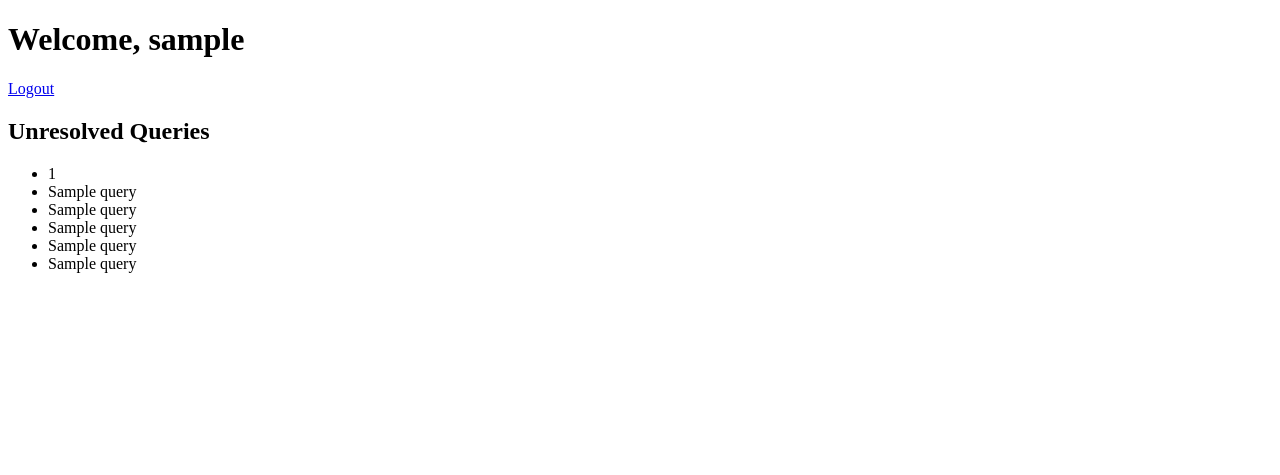
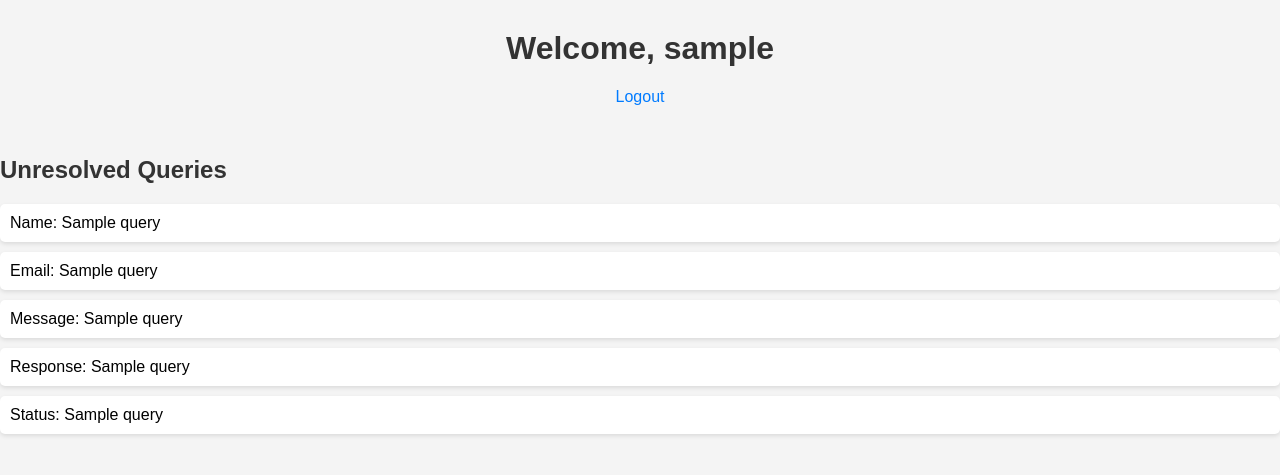
Before and after one commit to jithin2059/HeyBuddy, a Flask app: template templates/admin.html in a window 1280 px wide. Shown: the top 475 px of the page. Run offline with Flask 3, Linux system fonts and the light colour scheme; a user stored in the database is signed in; tables that the repository leaves empty hold one stand-in row (values such as "Sample post"); the template is opened without the code that fills it: most values are stand-ins (such as "Sample title", 1, 10 or a date in 2020).

Commit message:
Update admin.html

```diff
--- a/templates/admin.html
+++ b/templates/admin.html
@@ -2,6 +2,50 @@
 <html>
 <head>
     <title>Admin Page</title>
+    <style>
+        body {
+            font-family: Arial, sans-serif;
+            background-color: #f4f4f4;
+            margin: 0;
+            padding: 0;
+        }
+
+        h1 {
+            text-align: center;
+            margin-top: 30px;
+            color: #333;
+        }
+
+        h2 {
+            margin-top: 50px;
+            color: #333;
+        }
+
+        ul {
+            list-style-type: none;
+            padding: 0;
+        }
+
+        li {
+            background-color: #fff;
+            padding: 10px;
+            margin-bottom: 10px;
+            border-radius: 5px;
+            box-shadow: 0 2px 4px rgba(0, 0, 0, 0.1);
+        }
+
+        a {
+            display: block;
+            margin-top: 20px;
+            text-align: center;
+            color: #007bff;
+            text-decoration: none;
+        }
+
+        a:hover {
+            text-decoration: underline;
+        }
+    </style>
 </head>
 <body>
     <h1>Welcome, {{ session['username'] }}</h1>
@@ -10,12 +54,11 @@
     <h2>Unresolved Queries</h2>
     <ul>
         {% for query in queries %}
-            <li>{{ query[0] }}</li>
-            <li>{{ query[1] }}</li>
-            <li>{{ query[2] }}</li>
-            <li>{{ query[3] }}</li>
-            <li>{{ query[4] }}</li>
-            <li>{{ query[5] }}</li>
+            <li>Name: {{ query[1] }}</li>
+            <li>Email: {{ query[2] }}</li>
+            <li>Message: {{ query[3] }}</li>
+            <li>Response: {{ query[4] }}</li>
+            <li>Status: {{ query[5] }}</li>
         {% endfor %}
     </ul>
 </body>
```
